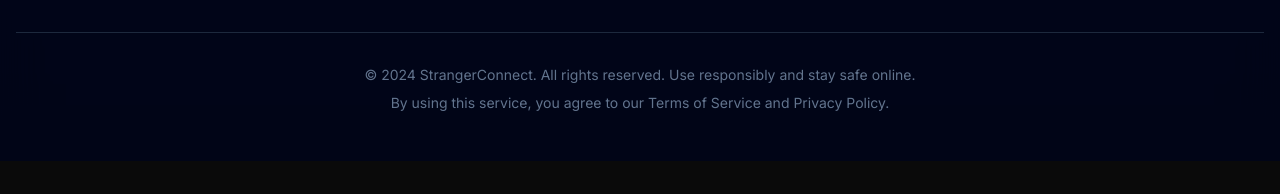
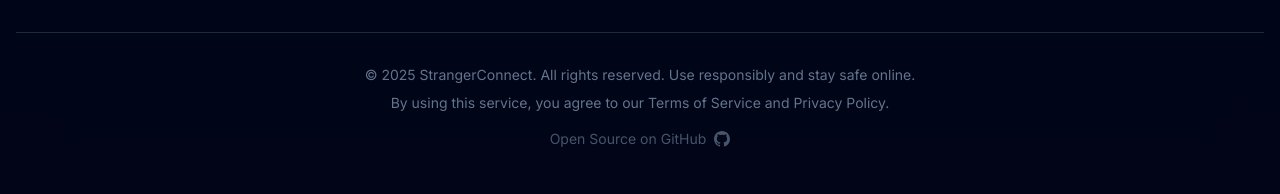
Before and after one commit to shivamsinghAIMLops32/omegle-cloning, a Next.js app: page / in a window 1280 px wide. Shown: the part 2568-2762 px from the top of the page. Before the commit the page ends 2729 px from the top, so only its background shows below. Built offline with nearby package versions, Linux system fonts and the light colour scheme; no server answers.

Commit message:
feat: Initialize project with the main application page and comprehensive README documentation.

```diff
--- a/src/app/page.tsx
+++ b/src/app/page.tsx
@@ -208,8 +208,21 @@
             </div>
           </div>
           <div className="border-t border-slate-800 mt-8 pt-8 text-center text-sm text-slate-500">
-            <p>© 2024 StrangerConnect. All rights reserved. Use responsibly and stay safe online.</p>
+            <p>© 2025 StrangerConnect. All rights reserved. Use responsibly and stay safe online.</p>
             <p className="mt-2">By using this service, you agree to our Terms of Service and Privacy Policy.</p>
+            <p className="mt-4 text-slate-600">
+              <a
+                href="https://github.com/shivamsinghAIMLops32/omegle-cloning"
+                target="_blank"
+                rel="noopener noreferrer"
+                className="hover:text-blue-400 transition inline-flex items-center gap-2"
+              >
+                <span>Open Source on GitHub</span>
+                <svg className="h-4 w-4" fill="currentColor" viewBox="0 0 24 24">
+                  <path d="M12 0c-6.626 0-12 5.373-12 12 0 5.302 3.438 9.8 8.207 11.387.599.111.793-.261.793-.577v-2.234c-3.338.726-4.033-1.416-4.033-1.416-.546-1.387-1.333-1.756-1.333-1.756-1.089-.745.083-.729.083-.729 1.205.084 1.839 1.237 1.839 1.237 1.07 1.834 2.807 1.304 3.492.997.107-.775.418-1.305.762-1.604-2.665-.305-5.467-1.334-5.467-5.931 0-1.311.469-2.381 1.236-3.221-.124-.303-.535-1.524.117-3.176 0 0 1.008-.322 3.301 1.23.957-.266 1.983-.399 3.003-.404 1.02.005 2.047.138 3.006.404 2.291-1.552 3.297-1.23 3.297-1.23.653 1.653.242 2.874.118 3.176.77.84 1.235 1.911 1.235 3.221 0 4.609-2.807 5.624-5.479 5.921.43.372.823 1.102.823 2.222v3.293c0 .319.192.694.801.576 4.765-1.589 8.199-6.086 8.199-11.386 0-6.627-5.373-12-12-12z"/>
+                </svg>
+              </a>
+            </p>
           </div>
         </div>
       </footer>
```
Also changed, not shown: 1 other file (tests, documents, lock files or other folders).
